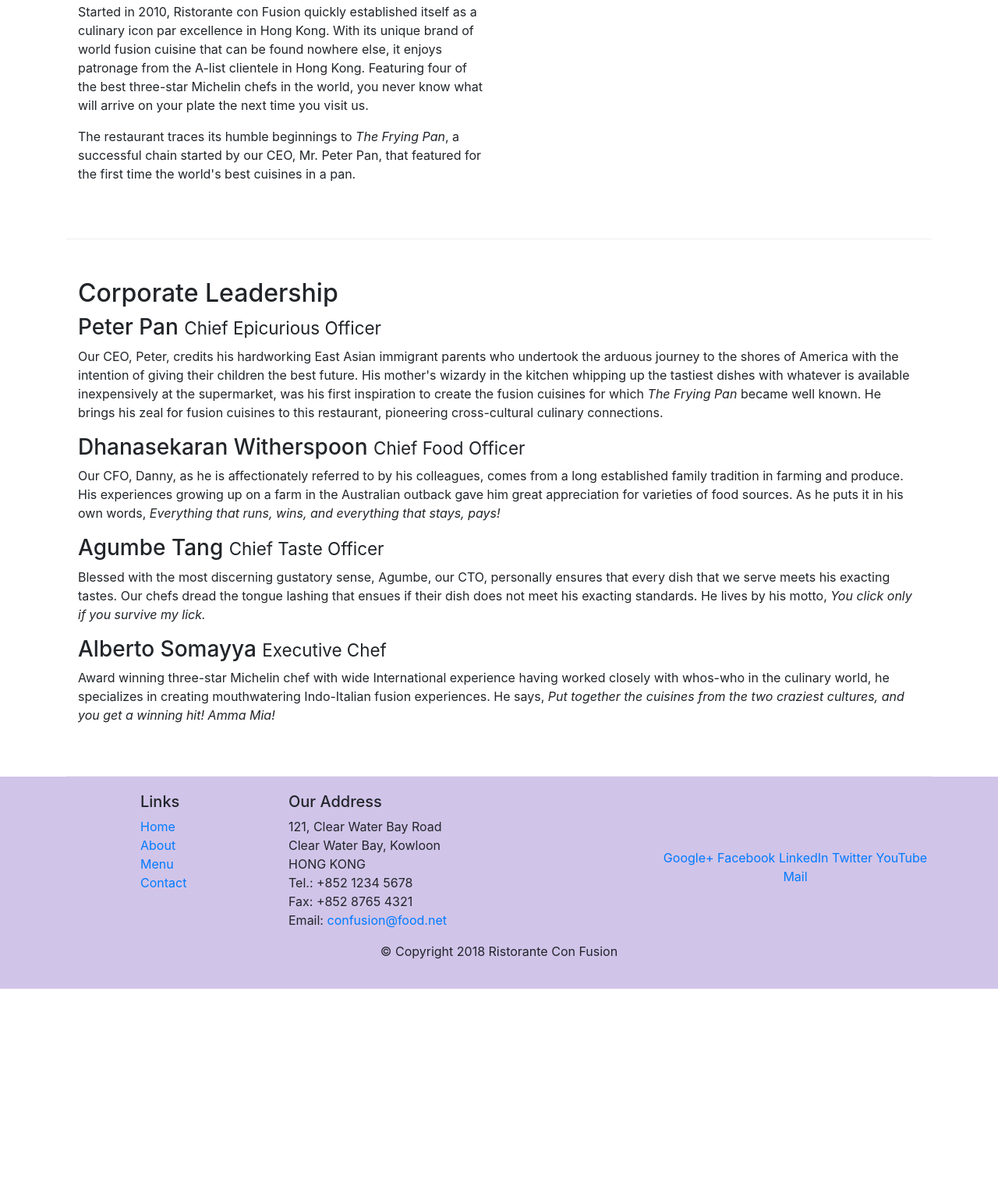
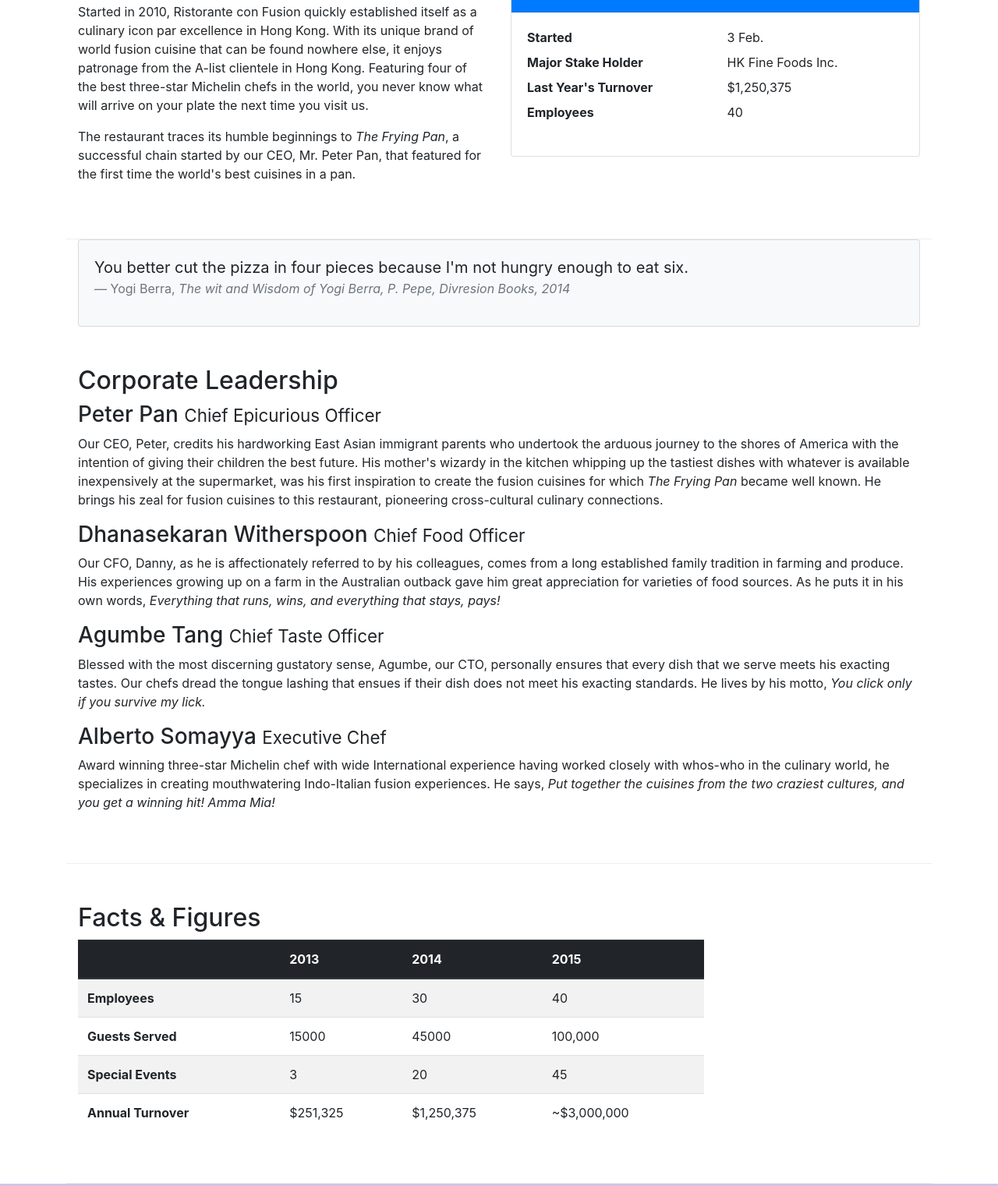
Before and after one commit to angingen/coursera-exercises, a website: page aboutus.html in a window 1280 px wide. Shown: the part 558-2079 px from the top of the page at 78% size. Before the commit the page ends 1826 px from the top, so only its background shows below. Drawn offline with nearby package versions, Linux system fonts and the light colour scheme.

Commit message:
table and cards

```diff
--- a/aboutus.html
+++ b/aboutus.html
@@ -72,7 +72,33 @@
                 <p>Started in 2010, Ristorante con Fusion quickly established itself as a culinary icon par excellence in Hong Kong. With its unique brand of world fusion cuisine that can be found nowhere else, it enjoys patronage from the A-list clientele in Hong Kong.  Featuring four of the best three-star Michelin chefs in the world, you never know what will arrive on your plate the next time you visit us.</p>
                 <p>The restaurant traces its humble beginnings to <em>The Frying Pan</em>, a successful chain started by our CEO, Mr. Peter Pan, that featured for the first time the world's best cuisines in a pan.</p>
             </div>
-            <div class="col-12 col-sm-6">
+            <div class="col-sm">
+                <div class="card">
+                    <h3 class="card-header bg-primary text-white">Facts At a Glance</h3>
+                    <div class="card-body">
+                        <dl class="row">
+                            <dt class="col-6">Started</dt>
+                            <dd class="col-6">3 Feb.</dd>
+                            <dt class="col-6">Major Stake Holder</dt>
+                            <dd class="col-6">HK Fine Foods Inc.</dd>
+                            <dt class="col-6">Last Year's Turnover</dt>
+                            <dd class="col-6">$1,250,375</dd>
+                            <dt class="col-6">Employees</dt>
+                            <dd class="col-6">40</dd>
+                        </dl>
+                    </div>
+                </div>
+            </div>
+        </div>
+        <div class="col-12">
+            <div class="card card-body bg-light">
+                <blockquote class="blockquote">
+                    <p class="mb-0">You better cut the pizza in four pieces
+                        because I'm not hungry enough to eat six.
+                    </p>
+                    <footer class="blockquote-footer">Yogi Berra,
+                        <cite title="Source Title">The wit and Wisdom of Yogi Berra, P. Pepe, Divresion Books, 2014</cite></footer>
+                </blockquote>
             </div>
         </div>
 
@@ -89,6 +115,52 @@
                 <h3>Alberto Somayya <small>Executive Chef</small></h3>
                 <p class="d-none d-sm-block">Award winning three-star Michelin chef with wide International experience having worked closely with whos-who in the culinary world, he specializes in creating mouthwatering Indo-Italian fusion experiences. He says, <em>Put together the cuisines from the two craziest cultures, and you get a winning hit! Amma Mia!</em></p>
             </div>
+       </div>
+       <div class="row row-content">
+           <div class="col-12 col-sm-9">
+               <h2>Facts &amp; Figures</h2>
+               <div class="table-responsive">
+                   <table class="table table-striped">
+                       <thead class="thead-dark">
+                           <tr>
+                               <th>&nbsp;</th>
+                               <th>2013</th>
+                               <th>2014</th>
+                               <th>2015</th>
+                           </tr>
+                       </thead>
+
+                        <tbody>
+                            <tr>
+                                <th>Employees</th>
+                                <td>15</td>
+                                <td>30</td>
+                                <td>40</td>
+                            </tr>
+                            <tr>
+                                <th>Guests Served</th>
+                                <td>15000</td>
+                                <td>45000</td>
+                                <td>100,000</td>
+                            </tr>
+                            <tr>
+                                <th>Special Events</th>
+                                <td>3</td>
+                                <td>20</td>
+                                <td>45</td>
+                            </tr>
+                            <tr>
+                                <th>Annual Turnover</th>
+                                <td>$251,325</td>
+                                <td>$1,250,375</td>
+                                <td>~$3,000,000</td>
+                            </tr>
+                        </tbody>
+                   </table>
+               </div>
+           </div>
+           <div class="col-12 col-sm-3"></div>
+
        </div>
 
     </div>
```
